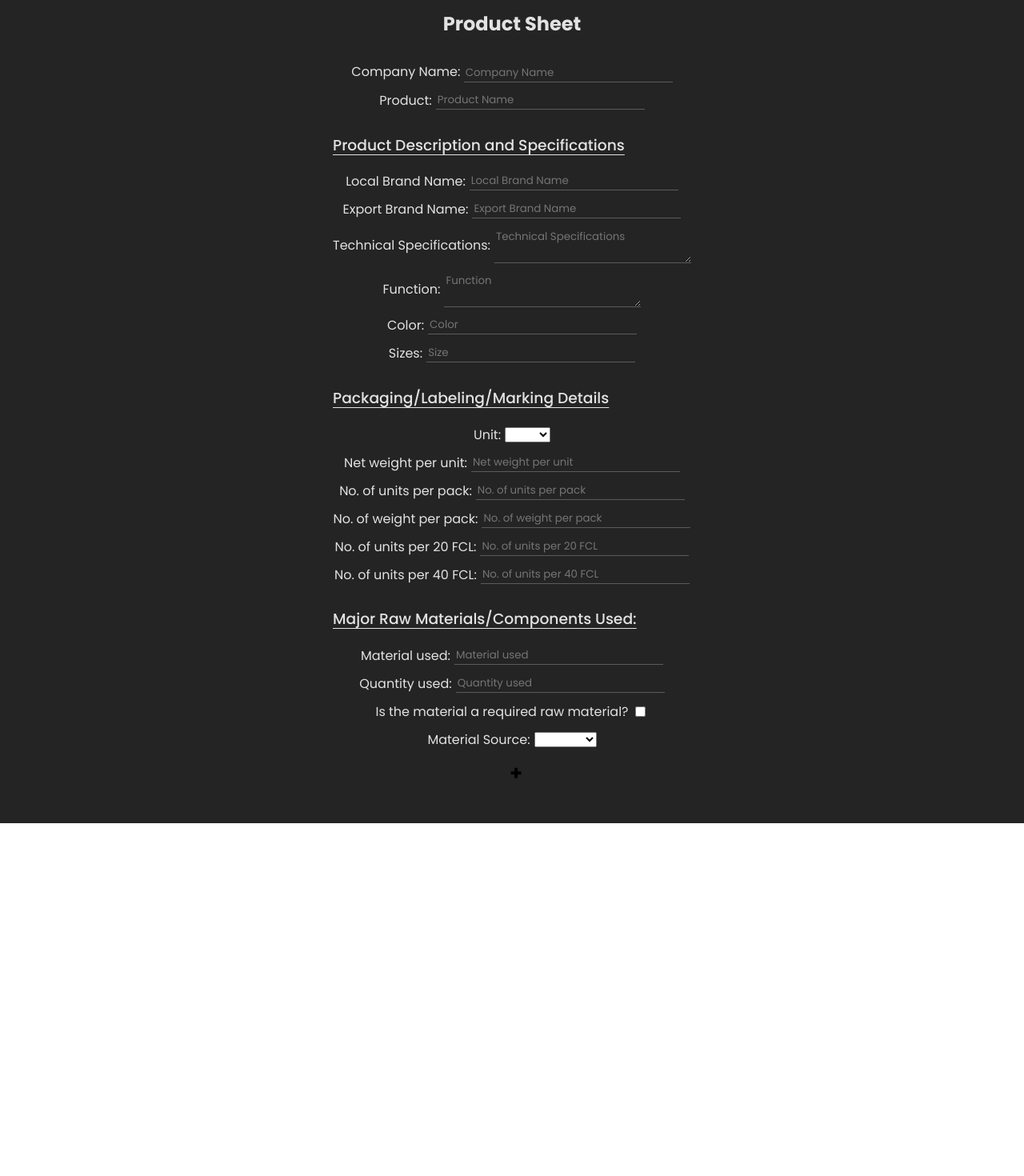
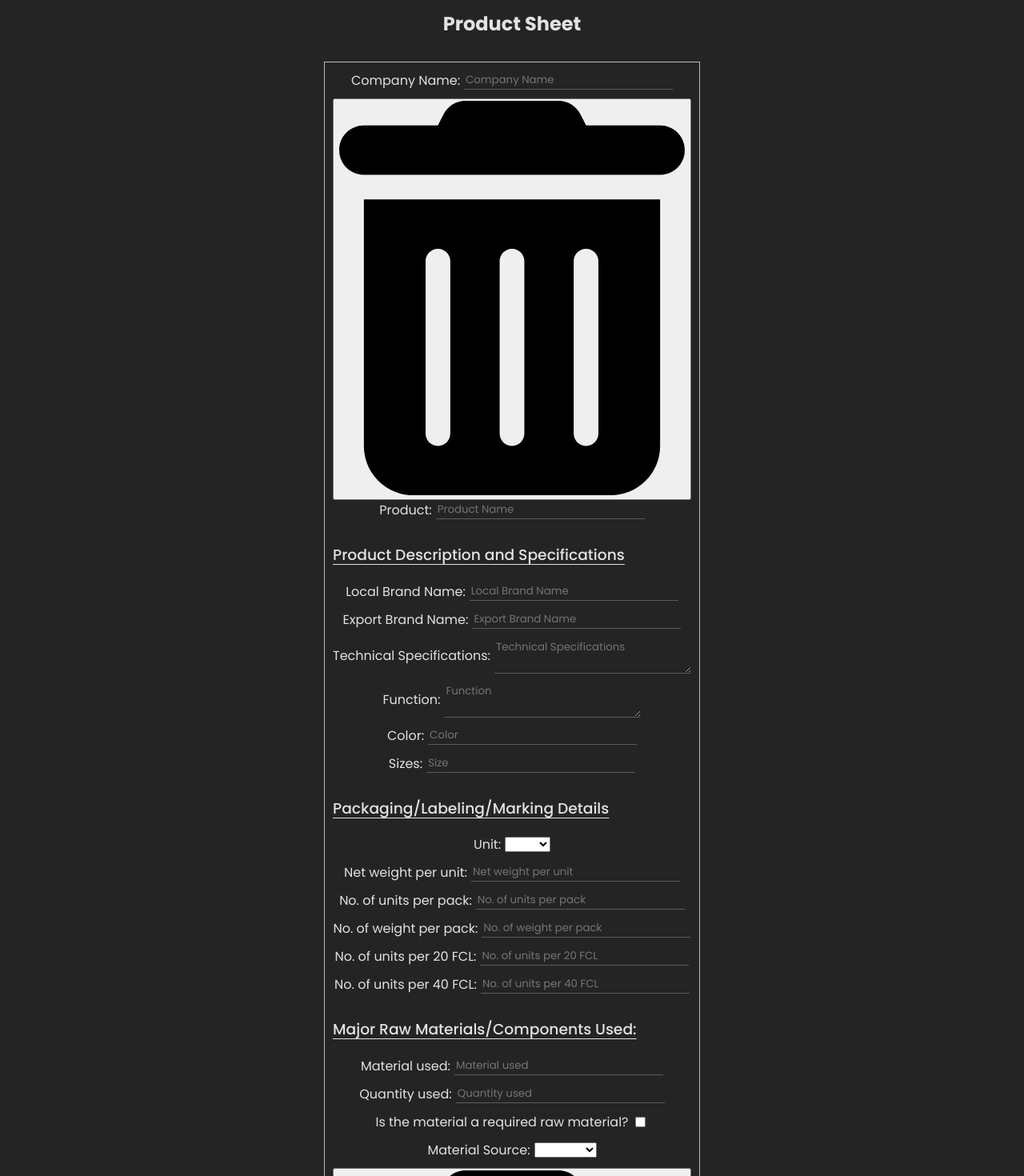
Before and after one commit to ArJSarmiento/CMSC127-Lab1, a React (Vite) app: page /form-3 in a window 1280 px wide. Shown: the part 40-1510 px from the top of the page at 80% size. Before the commit the page ends 1069 px from the top, so only its background shows below. Built offline with nearby package versions, Linux system fonts and the light colour scheme.

Commit message:
added mapping

```diff
--- a/src/form.module.scss
+++ b/src/form.module.scss
@@ -56,9 +56,16 @@
                 font-family: inherit;
                 font-size: 25px;
                 font-weight: 600;
+
+                color: inherit;
             }
         }
     }
+}
+
+#form3{
+    padding: 10px;
+    border: 1px #bbb solid;
 }
 
 .nextBtn {
--- a/src/form3.jsx
+++ b/src/form3.jsx
@@ -1,9 +1,33 @@
 import { useState } from "react";
 import styles from "./form.module.scss";
+import Form3Products from "./form3Products";
 
-export default function Form3() {
+import trashCan from "./assets/trash-can-solid.svg";
+
+export default function Form3()
+{
     const [showOtherUnit, setShowOtherUnit] = useState("");
+    const [numProducts, setNumProducts] = useState("5");
     const [numMaterials, setNumMaterials] = useState("1");
+
+    const Products = [];
+
+    for (let i=0; i<numProducts; i++){
+        Products.push(
+        <div key={i}>
+            {
+                numProducts == 1 ?
+                null
+                :
+                <button>
+                    <img src={trashCan}/>
+                </button>
+            }
+            <Form3Products />
+        </div>
+        );
+    }
+
     return (
         <section className={styles.form}>
 
@@ -11,136 +35,16 @@ export default function Form3() {
                 <h1>Product Sheet</h1>
             </header>
 
+            <form id={styles.form3}>
+
             <span>
-                <label htmlFor="company-name">Company Name: </label>
-                <input type="text" id="company-name" placeholder="Company Name" />
+                <label htmlFor="comppany-name">Company Name: </label>
+                <input type="text" id="comppany-name" placeholder="Company Name" />
             </span>
 
-            <form>
 
-                <span>
-                    <label htmlFor="product-name">Product: </label>
-                    <input type="text" id="product-name" placeholder="Product Name" />
-                </span>
 
-                <div>
-
-                    <h3>Product Description and Specifications</h3>
-
-                    <span>
-                        <label htmlFor="brand-name">Local Brand Name: </label>
-                        <input type="text" id="brand-name" placeholder="Local Brand Name" />
-                    </span>
-
-                    <span>
-                        <label htmlFor="export">Export Brand Name: </label>
-                        <input type="text" id="export" placeholder="Export Brand Name" />
-                    </span>
-
-                    <span>
-                        <label htmlFor="technical-specification">Technical Specifications: </label>
-                        <textarea type="text" id="technical-specification" placeholder="Technical Specifications" />
-                    </span>
-
-                    <span>
-                        <label htmlFor="function">Function: </label>
-                        <textarea type="text" id="function" placeholder="Function" />
-                    </span>
-
-                    <span>
-                        <label htmlFor="color">Color: </label>
-                        <input type="text" id="color" placeholder="Color" />
-                    </span>
-
-                    <span>
-                        <label htmlFor="size">Sizes: </label>
-                        <input type="text" id="size" placeholder="Size" />
-                    </span>
-                </div>
-
-                <div>
-                    <h3>Packaging/Labeling/Marking Details</h3>
-
-                    <span>
-                        <label htmlFor="unit">Unit: </label>
-                        <select
-                            onChange={(e) => {
-                                setShowOtherUnit(e.target.value);
-                            }}
-                        >
-                            <option value="" hidden></option>
-                            <option value="piece">Piece</option>
-                            <option value="bottle">Bottle</option>
-                            <option value="par">Par</option>
-                            <option value="other">Other</option>
-                        </select>
-                        {
-                            // if other, show input
-                            showOtherUnit === "other" ?
-                                <input type="text" id={styles.other_unit} placeholder="Other" />
-                                :
-                                null
-                        }
-                    </span>
-
-                    <span>
-                        <label htmlFor="net-weight">Net weight per unit: </label>
-                        <input type="text" id="net-weight" placeholder="Net weight per unit" />
-                    </span>
-
-                    <span>
-                        <label htmlFor="units-per-pack">No. of units per pack: </label>
-                        <input type="text" id="units-per-pack" placeholder="No. of units per pack" />
-                    </span>
-
-                    <span>
-                        <label htmlFor="weight-per-pack">No. of weight per pack: </label>
-                        <input type="text" id="weight-per-pack" placeholder="No. of weight per pack" />
-                    </span>
-
-                    <span>
-                        <label htmlFor="units-per-20">No. of units per 20 FCL: </label>
-                        <input type="text" id="units-per-20" placeholder="No. of units per 20 FCL" />
-                    </span>
-
-                    <span>
-                        <label htmlFor="units-per-40">No. of units per 40 FCL: </label>
-                        <input type="text" id="units-per-40" placeholder="No. of units per 40 FCL" />
-                    </span>
-
-                </div>
-
-                <h3>Major Raw Materials/Components Used:</h3>
-
-                {
-                    <div>
-
-                        <span>
-                            <label htmlFor="material-used">Material used: </label>
-                            <input type="text" id="material-used" placeholder="Material used" />
-                        </span>
-
-                        <span>
-                            <label htmlFor="quantity-used">Quantity used: </label>
-                            <input type="text" id="quantity-used" placeholder="Quantity used" />
-                        </span>
-
-                        <span>
-                            <label htmlFor="is-required">Is the material a required raw material?</label>
-                            <input type="checkbox" id="is-required" />
-                        </span>
-
-                        <span>
-                            <label htmlFor="">Material Source: </label>
-                            <select>
-                                <option value="" hidden></option>
-                                <option value="domestic">Domestic</option>
-                                <option value="imported">Imported</option>
-                            </select>
-                        </span>
-
-                    </div>
-                }
+            {Products}
 
                 <span className={styles.btnContainer}>
 
@@ -148,11 +52,10 @@ export default function Form3() {
                     onClick={(e)=>{
                         e.preventDefault();
                     }}>
-                        +
+                        + Add Another Product
                     </button>
 
                 </span>
-
 
             </form>
 
--- /dev/null
+++ b/src/form3Products.jsx
@@ -0,0 +1,139 @@
+import React from 'react'
+import { useState } from "react";
+import styles from "./form.module.scss";
+
+
+const Form3Products = () => {
+  const [showOtherUnit, setShowOtherUnit] = useState("");
+  return (
+    <>
+      <div>
+        {/* component */}
+
+        <span>
+          <label htmlFor="product-name">Product: </label>
+          <input type="text" id="product-name" placeholder="Product Name" />
+        </span>
+
+        <h3>Product Description and Specifications</h3>
+
+        <span>
+          <label htmlFor="brand-name">Local Brand Name: </label>
+          <input type="text" id="brand-name" placeholder="Local Brand Name" />
+        </span>
+
+        <span>
+          <label htmlFor="export">Export Brand Name: </label>
+          <input type="text" id="export" placeholder="Export Brand Name" />
+        </span>
+
+        <span>
+          <label htmlFor="technical-specification">Technical Specifications: </label>
+          <textarea type="text" id="technical-specification" placeholder="Technical Specifications" />
+        </span>
+
+        <span>
+          <label htmlFor="function">Function: </label>
+          <textarea type="text" id="function" placeholder="Function" />
+        </span>
+
+        <span>
+          <label htmlFor="color">Color: </label>
+          <input type="text" id="color" placeholder="Color" />
+        </span>
+
+        <span>
+          <label htmlFor="size">Sizes: </label>
+          <input type="text" id="size" placeholder="Size" />
+        </span>
+      </div>
+
+      <div>
+        <h3>Packaging/Labeling/Marking Details</h3>
+
+        <span>
+          <label htmlFor="unit">Unit: </label>
+          <select
+            onChange={(e) => {
+              setShowOtherUnit(e.target.value);
+            }}
+          >
+            <option value="" hidden></option>
+            <option value="piece">Piece</option>
+            <option value="bottle">Bottle</option>
+            <option value="par">Par</option>
+            <option value="other">Other</option>
+          </select>
+          {
+            // if other, show input
+            showOtherUnit === "other" ?
+              <input type="text" id={styles.other_unit} placeholder="Other" />
+              :
+              null
+          }
+        </span>
+
+        <span>
+          <label htmlFor="net-weight">Net weight per unit: </label>
+          <input type="text" id="net-weight" placeholder="Net weight per unit" />
+        </span>
+
+        <span>
+          <label htmlFor="units-per-pack">No. of units per pack: </label>
+          <input type="text" id="units-per-pack" placeholder="No. of units per pack" />
+        </span>
+
+        <span>
+          <label htmlFor="weight-per-pack">No. of weight per pack: </label>
+          <input type="text" id="weight-per-pack" placeholder="No. of weight per pack" />
+        </span>
+
+        <span>
+          <label htmlFor="units-per-20">No. of units per 20 FCL: </label>
+          <input type="text" id="units-per-20" placeholder="No. of units per 20 FCL" />
+        </span>
+
+        <span>
+          <label htmlFor="units-per-40">No. of units per 40 FCL: </label>
+          <input type="text" id="units-per-40" placeholder="No. of units per 40 FCL" />
+        </span>
+
+      </div>
+
+
+      <h3>Major Raw Materials/Components Used:</h3>
+
+      { // component
+        <div>
+
+          <span>
+            <label htmlFor="material-used">Material used: </label>
+            <input type="text" id="material-used" placeholder="Material used" />
+          </span>
+
+          <span>
+            <label htmlFor="quantity-used">Quantity used: </label>
+            <input type="text" id="quantity-used" placeholder="Quantity used" />
+          </span>
+
+          <span>
+            <label htmlFor="is-required">Is the material a required raw material?</label>
+            <input type="checkbox" id="is-required" />
+          </span>
+
+          <span>
+            <label htmlFor="">Material Source: </label>
+            <select>
+              <option value="" hidden></option>
+              <option value="domestic">Domestic</option>
+              <option value="imported">Imported</option>
+            </select>
+          </span>
+
+        </div>
+      }
+    </>
+  )
+}
+
+export default Form3Products
```
Also changed, not shown: src/assets/trash-can-solid.svg (added).
